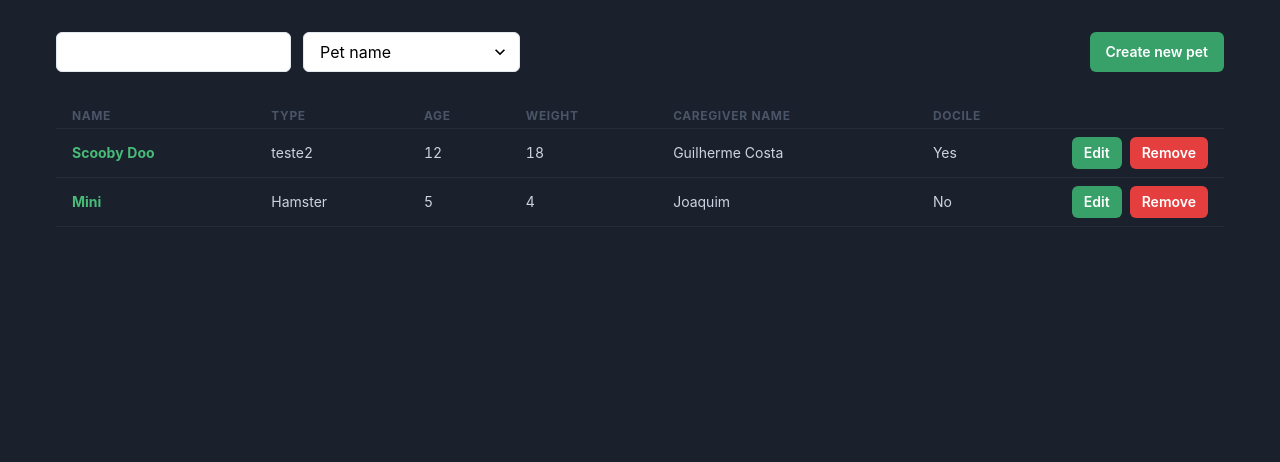
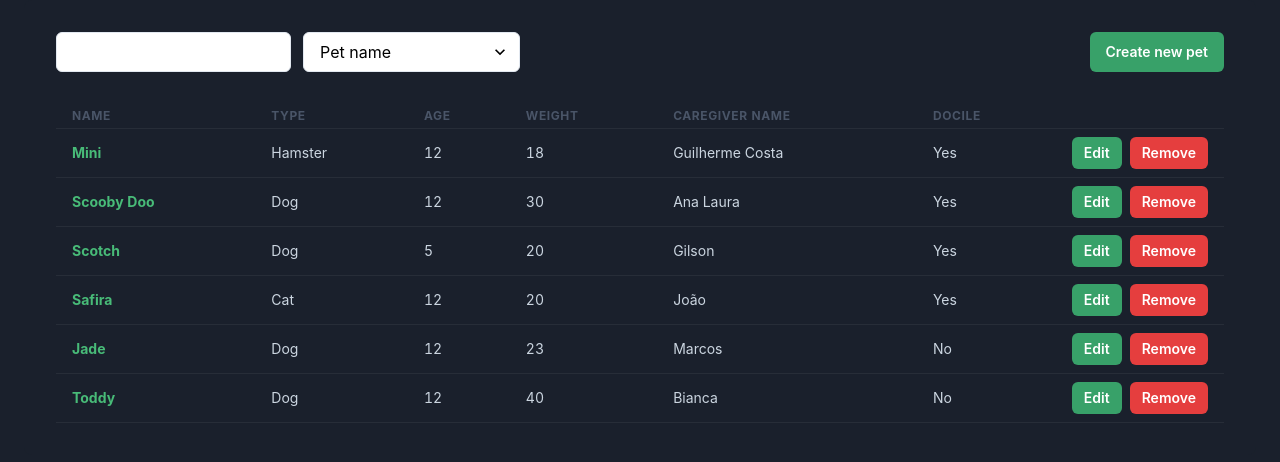
Before and after one commit to guilhermelotti/crud-pets, a React (Create React App) app: page / in a window 1280 px wide. Shown: the top 462 px of the page. Built offline with nearby package versions, Linux system fonts and the light colour scheme; data requests are answered from the project's data file.

Commit message:
agora sim

```diff
--- a/db.json
+++ b/db.json
@@ -5,18 +5,54 @@
       "caregiverName": "Guilherme Costa",
       "weight": 18,
       "age": 12,
-      "type": "teste2",
-      "name": "Scooby Doo",
+      "type": "Hamster",
+      "name": "Mini",
       "id": "486d50dc-f104-45c3-924b-34f1ee2915f8"
     },
     {
+      "isDocile": true,
+      "caregiverName": "Ana Laura",
+      "weight": 30,
+      "age": 12,
+      "type": "Dog",
+      "name": "Scooby Doo",
+      "id": "be325e68-e882-4378-b775-ec12252a9fa5"
+    },
+    {
+      "isDocile": true,
+      "caregiverName": "Gilson",
+      "weight": 20,
+      "age": 5,
+      "type": "Dog",
+      "name": "Scotch",
+      "id": "6a626630-e7cc-4dce-bd8d-cf1548cf951e"
+    },
+    {
+      "isDocile": true,
+      "caregiverName": "João",
+      "weight": 20,
+      "age": 12,
+      "type": "Cat",
+      "name": "Safira",
+      "id": "74becc02-59a6-4fdb-96c3-49244ccc7b50"
+    },
+    {
       "isDocile": false,
-      "caregiverName": "Joaquim",
-      "weight": 4,
-      "age": 5,
-      "type": "Hamster",
-      "name": "Mini",
-      "id": "be325e68-e882-4378-b775-ec12252a9fa5"
+      "caregiverName": "Marcos",
+      "weight": 23,
+      "age": 12,
+      "type": "Dog",
+      "name": "Jade",
+      "id": "51006026-6f69-4e72-aaa7-34e95fe02009"
+    },
+    {
+      "isDocile": false,
+      "caregiverName": "Bianca",
+      "weight": 40,
+      "age": 12,
+      "type": "Dog",
+      "name": "Toddy",
+      "id": "b287df84-9a81-49a9-b735-d9dca69382fb"
     }
   ]
 }
--- a/src/components/PetList/index.jsx
+++ b/src/components/PetList/index.jsx
@@ -112,7 +112,7 @@ export default function PetList() {
       })
       .then((res) => {
         onEditAlertClose();
-        const newPetArray = pets.filter((pet) => pet.id === itemToBeEdited.id);
+        const newPetArray = pets.filter((pet) => pet.id !== itemToBeEdited.id);
         setPets([...newPetArray, { ...values, id: itemToBeEdited.id }]);
         setItemToBeEdited(null);
       });
@@ -220,7 +220,7 @@ export default function PetList() {
               colorScheme="red"
               mr={3}
               id="edit-pet-form"
-              onClick={handleSubmit(() => handleEditPet)}
+              onClick={handleSubmit(handleEditPet)}
               isLoading={isSubmitting}
             >
               Save
```
